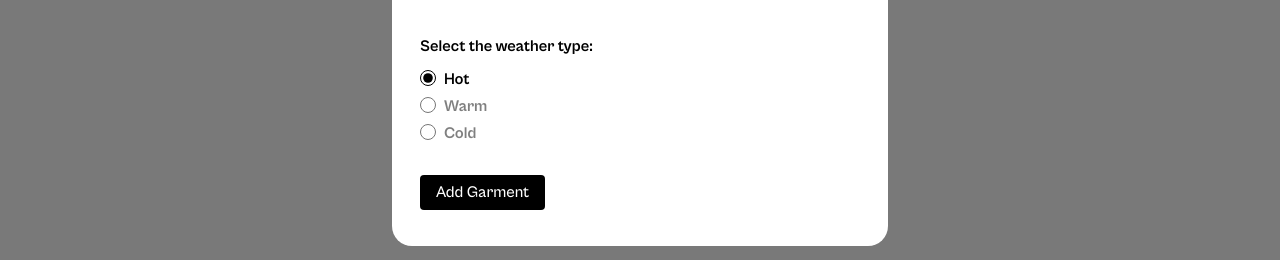
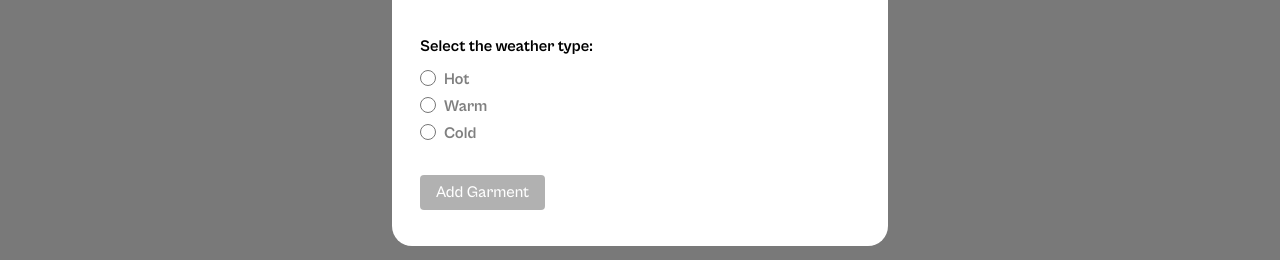
Before and after one commit to ChadMCasey/se_project_react, a React (Vite) app: page / in a window 1280 px wide. Both pictures are taken after a click on the element "+ Add clothes". Shown: the part 382-642 px from the top of the page. Built offline with nearby package versions, Linux system fonts and the light colour scheme; no server answers; data requests are answered from the project's data file.

Commit message:
fix form submission; fix controlled input; fix saving button state;

```diff
--- a/src/components/AddItemModal.jsx
+++ b/src/components/AddItemModal.jsx
@@ -10,21 +10,27 @@ const AddItemModal = (props) => {
 
   function handleAddSubmit(e) {
     e.preventDefault();
+    props.onAddItem(values, resetForm);
+  }
+
+  useEffect(() => {
     resetForm();
-    props.onAddItem(values);
-  }
+  }, []);
+
   return (
     <ModalWithForm
       {...props}
       submitHandle={handleAddSubmit}
       isOpen={isOpen}
       isValid={isValid}
+      isLoading={props.isLoading}
     >
       <fieldset className="form__fieldset">
         <label className="form__field">
           Name
           <input
             onChange={handleChange}
+            value={values.name || ""}
             className="form__input"
             id="name-input"
             name="name"
@@ -40,6 +46,7 @@ const AddItemModal = (props) => {
           Image
           <input
             onChange={handleChange}
+            value={values.imageUrl || ""}
             className="form__input"
             id="image-input"
             name="imageUrl"
@@ -55,12 +62,13 @@ const AddItemModal = (props) => {
         <div className="form__field-radio">
           <input
             onChange={handleChange}
+            checked={values.weather === "hot"}
             type="radio"
             name="weather"
             id="hot"
             value="hot"
             className="form__input form__input-radio"
-            defaultChecked
+            required
           />
           <label className="form__label-radio" htmlFor="hot">
             Hot
@@ -69,11 +77,13 @@ const AddItemModal = (props) => {
         <div className="form__field-radio">
           <input
             onChange={handleChange}
+            checked={values.weather === "warm"}
             type="radio"
             name="weather"
             value="warm"
             id="warm"
             className="form__input form__input-radio"
+            required
           />
           <label className="form__label-radio" htmlFor="warm">
             Warm
@@ -82,11 +92,13 @@ const AddItemModal = (props) => {
         <div className="form__field-radio">
           <input
             onChange={handleChange}
+            checked={values.weather === "cold"}
             type="radio"
             name="weather"
             value="cold"
             id="cold"
             className="form__input form__input-radio"
+            required
           />
           <label className="form__label-radio" htmlFor="cold">
             Cold
--- a/src/components/App.jsx
+++ b/src/components/App.jsx
@@ -42,6 +42,7 @@ function App() {
   const [currentTemperatureUnit, setCurrentTemperatureUnit] = useState("F");
   const [clothing, setClothing] = useState({});
   const [isOpen, setIsOpen] = useState(false);
+  const [isLoading, setIsLoading] = useState(false);
 
   function onClose() {
     setActiveModal("");
@@ -51,19 +52,23 @@ function App() {
     setActiveModal(activeModal);
   }
 
-  function handleAddItemSubmit(clothingItem) {
+  function handleAddItemSubmit(clothingItem, resetFormCallaback) {
+    setIsLoading(true);
     cardsApi
       .postClothingItem(clothingItem)
       .then((res) => {
-        setClothing([...clothing, res]);
+        setClothing([res, ...clothing]);
         onClose();
+        resetFormCallaback(); // reset and close on successful submission only
       })
-      .catch((error) => {
-        console.log(`Error Status Code: ${error.status}`);
+      .catch(console.error)
+      .finally(() => {
+        setIsLoading(false);
       });
   }
 
   function handleCardDelete() {
+    setIsLoading(true);
     cardsApi
       .deleteClothingItem(modalCard._id)
       .then((res) => {
@@ -79,6 +84,9 @@ function App() {
       })
       .catch((error) => {
         console.log(`Error Status Code: ${error.status}`);
+      })
+      .finally(() => {
+        setIsLoading(false);
       });
   }
 
@@ -170,6 +178,7 @@ function App() {
         name="new-garment"
         buttonText="Add Garment"
         onClose={onClose}
+        isLoading={isLoading}
         activeModal={activeModal}
         onAddItem={handleAddItemSubmit}
       />
@@ -185,6 +194,7 @@ function App() {
 
       <DeleteConfirmationModal
         onClose={onClose}
+        isLoading={isLoading}
         activeModal={activeModal}
         deleteCardCallback={handleCardDelete}
       />
--- a/src/components/DeleteConfirmationModal.jsx
+++ b/src/components/DeleteConfirmationModal.jsx
@@ -4,6 +4,7 @@ import "../blocks/DeleteModal.css";
 
 const DeleteConfirmationModal = ({
   onClose,
+  isLoading,
   activeModal,
   deleteCardCallback,
 }) => {
@@ -23,7 +24,7 @@ const DeleteConfirmationModal = ({
           type="button"
           onClick={deleteCardCallback}
         >
-          Yes, delete item
+          {isLoading ? "deleting..." : "Yes, delete item"}
         </button>
         <button className="modal__cancel" onClick={onClose}>
           Cancel
--- a/src/components/ModalWithForm.jsx
+++ b/src/components/ModalWithForm.jsx
@@ -13,6 +13,7 @@ function ModalWithForm({
   isOpen,
   children,
   submitHandle,
+  isLoading,
   isValid,
 }) {
   return (
@@ -30,7 +31,7 @@ function ModalWithForm({
             onClick={onClose}
           />
           <button className="modal__submit form__submit" disabled={!isValid}>
-            {buttonText}
+            {isLoading ? "saving..." : buttonText}
           </button>
         </form>
       </div>
```
